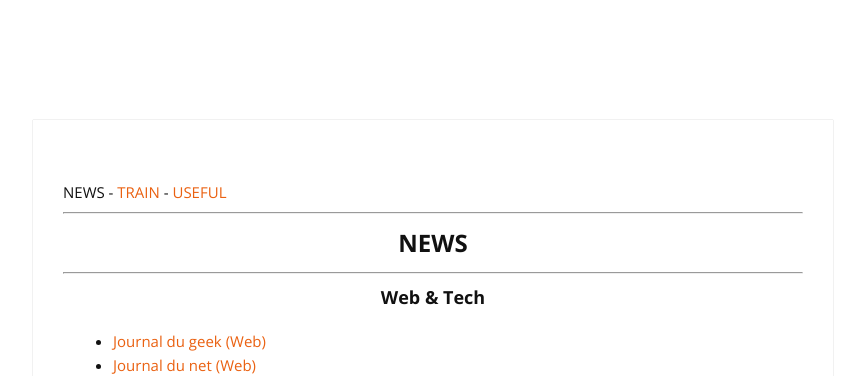
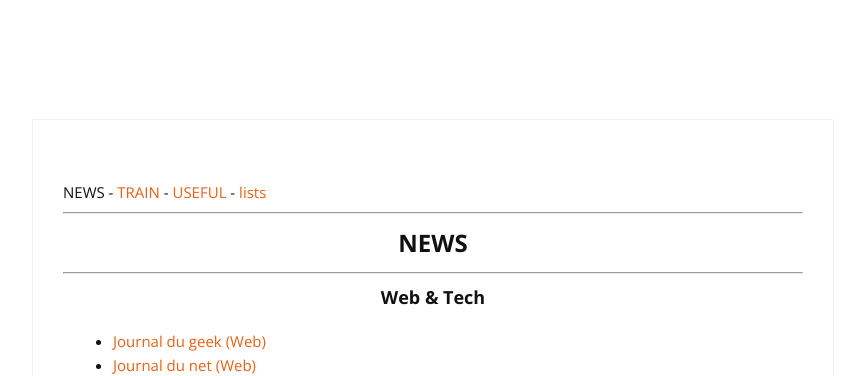
Before and after one commit to cylmat/cylmat.github.io, a Jekyll site: the page built from _pages/news.md, in a window 1280 px wide and 900 px high. Shown: the top 376 px of the window, without its empty margins (207-1072 px from the left). Built offline with Jekyll 4.4.1, drawn with Linux system fonts in a browser that asks for light colours; nearby versions of some CDN libraries.

Commit message:
Update news.md

```diff
--- a/_pages/news.md
+++ b/_pages/news.md
@@ -4,7 +4,7 @@ layout: post
 permalink: /news/
 ---
 
-NEWS - [TRAIN](https://cylmat.github.io/train) - [USEFUL](https://cylmat.github.io/useful)
+NEWS - [TRAIN](https://cylmat.github.io/train) - [USEFUL](https://cylmat.github.io/useful) - [lists](https://cylmat.github.io/lists)
 
 ---
 ## <center>NEWS</center>
```
